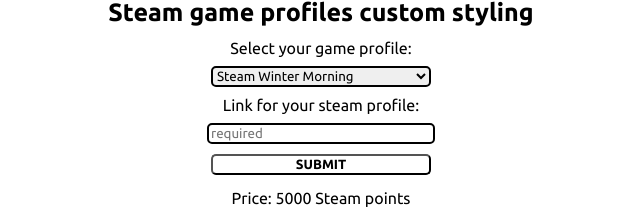
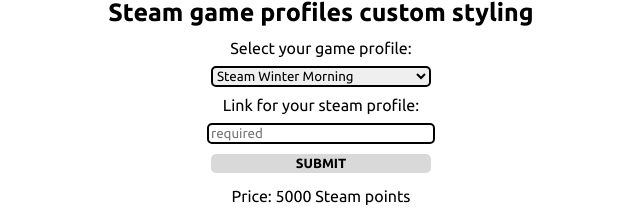
Before and after one commit to KureciMaso/SteamThingy, a plain HTML site: page index.html in a window 1280 px wide. In both pictures the pointer is over the input "SUBMIT". Shown: the whole page, without its empty margins (319-959 px from the left). Drawn offline with Linux system fonts and the light colour scheme.

Commit message:
Update mainstyle.css

```diff
--- a/styles/mainstyle.css
+++ b/styles/mainstyle.css
@@ -44,6 +44,13 @@ input, select
     font-family: "Ubuntu";
     font-weight: bold;
 }
+#formSubmit:hover
+{
+background-color: rgba(128, 128, 128, 0.3);
+padding: 2px;
+border-style: hidden;
+cursor: pointer;
+}
 video
 {
     width: 400px;
```
